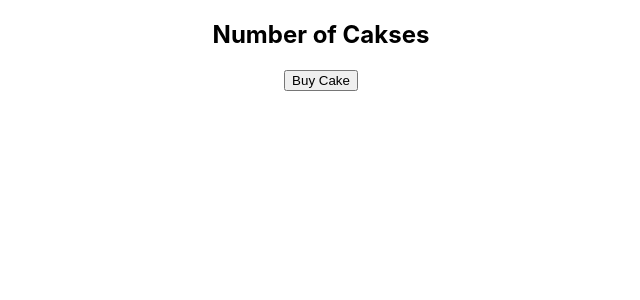
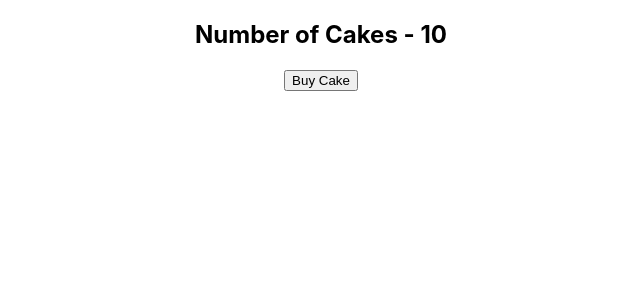
Before and after one commit to priyabratagig/Redux, a React (Create React App) app in the folder react-redux-demo/: page / in a window 1280 px wide. Shown: the top 300 px of the page, without its empty margins (319-959 px from the left). Built offline with nearby package versions, Linux system fonts and the light colour scheme.

Commit message:
Connecting redux store to app, and redux methods to components

```diff
--- a/react-redux-demo/src/App.js
+++ b/react-redux-demo/src/App.js
@@ -1,11 +1,15 @@
 import './App.css';
 import CakeContainer from './Components/CakeContainer';
+import { Provider } from 'react-redux'
+import Store from './redux/Store';
 
 function App() {
   return (
-    <div className="App">
-      <CakeContainer />
-    </div>
+    <Provider store={Store}>
+      <div className="App">
+        <CakeContainer />
+      </div>
+    </Provider>
   );
 }
 
--- a/react-redux-demo/src/Components/CakeContainer.js
+++ b/react-redux-demo/src/Components/CakeContainer.js
@@ -1,12 +1,21 @@
 import React from "react";
+import { buyCake } from "../redux";
+import { connect } from 'react-redux' //higer-order-component
 
-const CakeContainer = () => {
+const CakeContainer = (props) => {
   return (
     <div>
-      <h2>Number of Cakses</h2>
-      <button>Buy Cake</button>
+      <h2>Number of Cakes - {props.numberOfCakes}</h2>
+      <button onClick={props.buyCake}>Buy Cake</button>
     </div>
   );
 };
-
-export default CakeContainer;
+const mapStateToProps = state => ({
+  // adds provided key: value to props
+  numberOfCakes: state.numberOfCakes,
+})
+const mapDispatchToProps = dispatch => ({
+  // adds provided key: value to props
+  buyCake: () => dispatch(buyCake()),
+})
+export default connect(mapStateToProps, mapDispatchToProps)(CakeContainer);
--- /dev/null
+++ b/react-redux-demo/src/redux/index.js
@@ -0,0 +1 @@
+export { buyCake } from './Cake/ActionsCreators'
```
